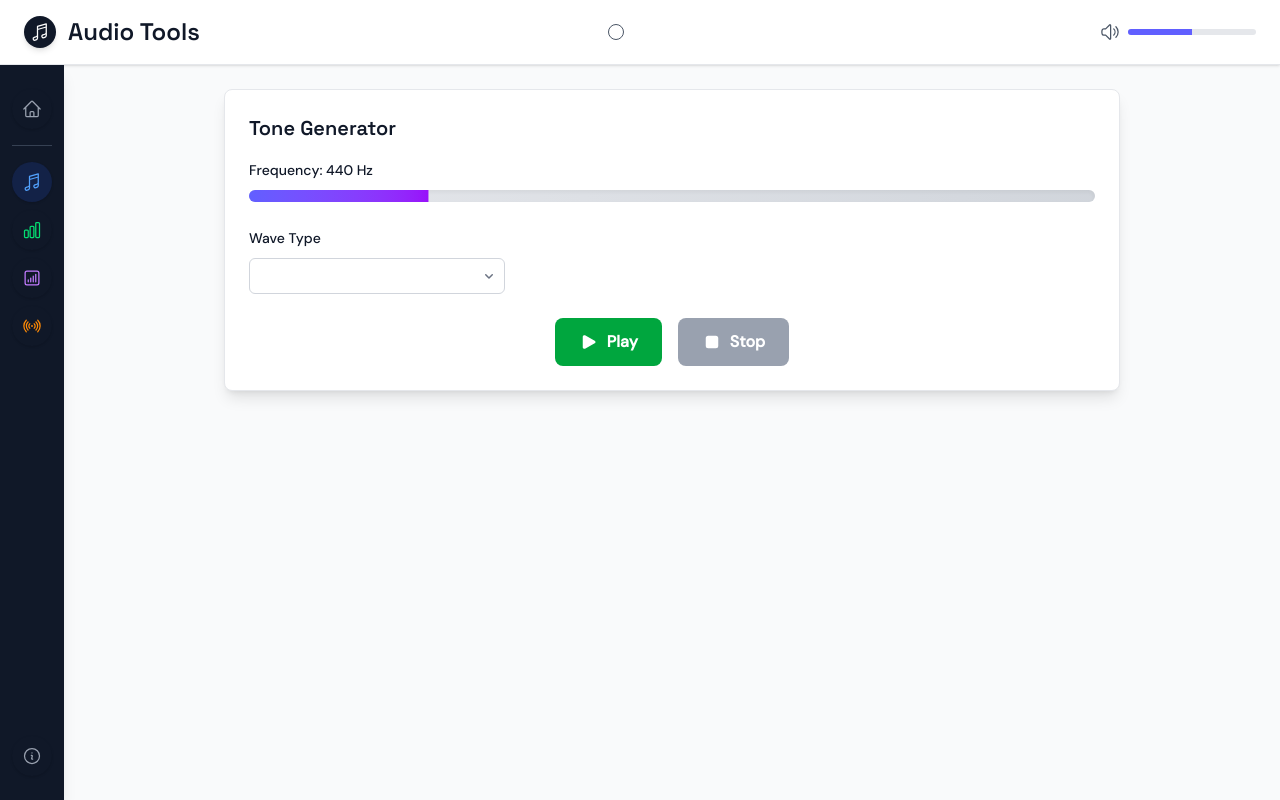
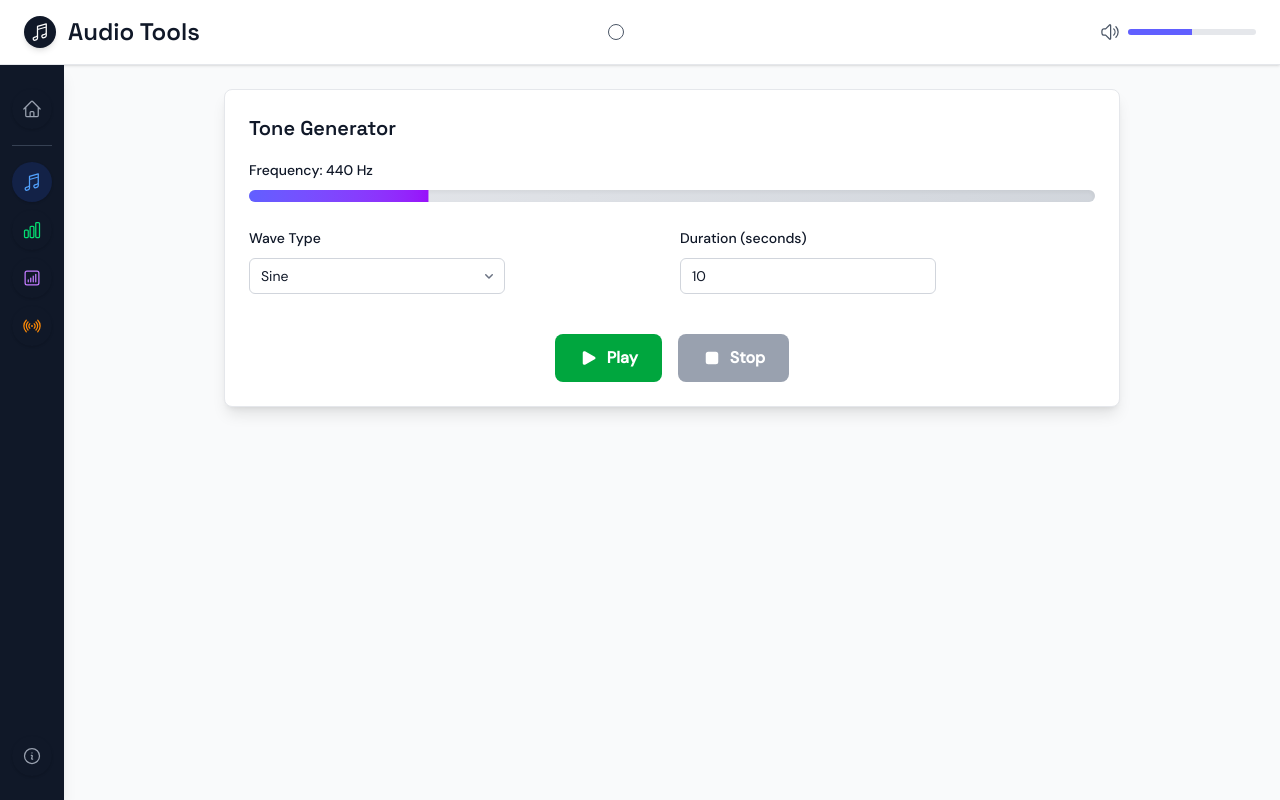
Before and after one commit to jeissler/web-audio-tools, a Vue app: page /tone-generator in a window 1280 px wide. Built offline with nearby package versions, Linux system fonts and the light colour scheme.

Commit message:
add basic tone generator tool

```diff
--- a/src/views/ToneGeneratorView.vue
+++ b/src/views/ToneGeneratorView.vue
@@ -15,11 +15,25 @@
         />
       </div>
 
-      <div class="max-w-64">
-        <ControlSelect v-model="waveType" label="Wave Type" :options="WAVE_TYPE_OPTIONS" />
+      <div class="grid grid-cols-2 gap-4">
+        <div class="max-w-64">
+          <ControlSelect v-model="waveType" label="Wave Type" :options="WAVE_TYPE_OPTIONS" />
+        </div>
+
+        <div class="max-w-64">
+          <ControlInput
+            :model-value="duration"
+            label="Duration (seconds)"
+            type="number"
+            :min="0.1"
+            :max="60"
+            :step="0.1"
+            @update:model-value="(value) => setDuration(value as number)"
+          />
+        </div>
       </div>
 
-      <div class="flex gap-4 justify-center">
+      <div class="flex gap-4 justify-center mt-10">
         <ControlButton
           class="bg-green-600 text-white hover:bg-green-700"
           :disabled="isPlaying"
@@ -47,8 +61,9 @@ import PageLayout from '@/layouts/PageLayout.vue'
 import RangeSlider from '@/components/RangeSlider.vue'
 import ControlButton from '@/components/ControlButton.vue'
 import ControlSelect from '@/components/ControlSelect.vue'
+import ControlInput from '@/components/ControlInput.vue'
 import { useAudioEngine } from '@/composables/useAudioEngine'
-import { WAVE_TYPE_OPTIONS } from '@/stores/audio'
 
-const { frequency, waveType, isPlaying, start, stop } = useAudioEngine()
+const { frequency, waveType, isPlaying, start, stop, duration, setDuration, WAVE_TYPE_OPTIONS } =
+  useAudioEngine()
 </script>
```
